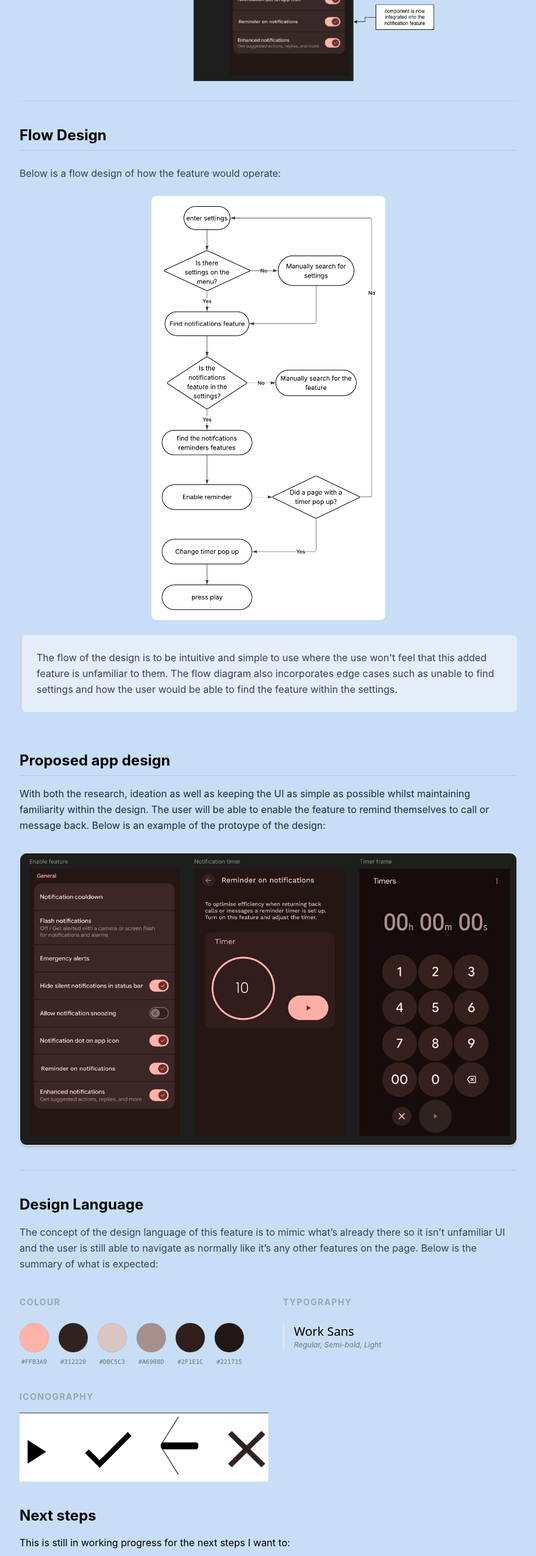
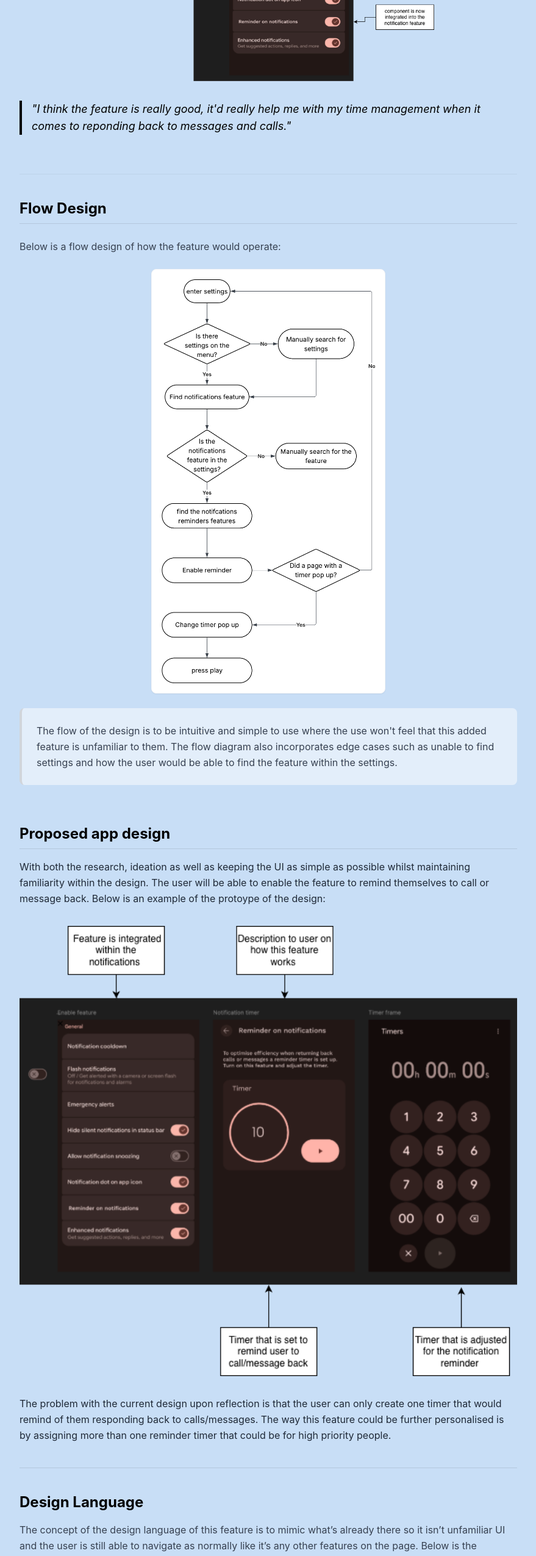
Before and after one commit to milajo2/portfolio, a React (Create React App) app: page /#/notification-reminder in a window 1280 px wide. Shown: the part 3128-5679 px from the top of the page at 61% size, without its empty margins (200-1079 px from the left). Built offline with nearby package versions, Linux system fonts and the light colour scheme.

Commit message:
update in notification reminder

```diff
--- a/src/components/NotificationReminder.tsx
+++ b/src/components/NotificationReminder.tsx
@@ -75,6 +75,9 @@ const NotificationReminder = () => {
               alt="Final iteration of design"
               className="w-2/3 h-auto object-contain mx-auto"
             />
+            <blockquote className="italic border-l-4 border-black pl-4 my-8 text-lg">
+              "{text.finaliterationQuote}"
+            </blockquote>
           </section>
         </div>
 
@@ -106,9 +109,10 @@ const NotificationReminder = () => {
             <img
               src={getAssetPath('images/notifications/figma-flow.png')}
               alt="Notification Prototype"
-              className="w-full h-auto rounded-xl shadow-md border border-gray-100"
+              className="w-full h-auto object-contain"
             />
           </div>
+          <p className="leading-relaxed text-gray-800">{text.proposedSummary}</p>
         </section>
 
         {/* Visual Identity Section */}
--- a/src/content/notifications.ts
+++ b/src/content/notifications.ts
@@ -2,7 +2,7 @@ export const NOTIFICATION_CONTENT = {
   introTitle: "Notification reminder",
   introBody: `Within this 24/7 digital age replying back to calls and messages is seen as a must. According to the BBC people have cited confusion and anxiety when people don't respond back as soon as possible. This can also be considered rude, these feelings could be misconstrued as the user on the other end could be unavailable to call or text back due to the circumstances that they are in.
 
-In most Android phones there currently isn't a feature where the user can able notifications after they receive a call or message that had been missed. This feature would allow the user to enable a reminder and choose a timer for when the notification to reply back or call back to. This feature should ultimately reduce feelings of anxiety, confusion and save the offending user from looking rude.`,
+In most Android phones there currently isn't a feature where the user can enable notifications after they receive a call or message that had been missed. This feature would allow the user to enable a reminder and choose a timer for when the notification to reply back or call back to. This feature should ultimately reduce feelings of anxiety, confusion and save the offending user from looking rude.`,
 
   challengeTitle: "Challenge",
   challengeBody: `Being an offender of this problem where failing to reply back to messages and calls this can lead to miscommunication and ultimately looking rude to the person on the receiving end.
@@ -53,12 +53,14 @@ Below are the summarised points:`,
   finalIterationBody: `This design concept allowed the design to be integrated within the settings under notifications. The positives of having this design over the previous iteration, is that the design couldn't be ignored. This design allowed the user to simply enable or disable the feature.
 
   Below is the final design:`,
+  finaliterationQuote: "I think the feature is really good, it'd really help me with my time management when it comes to reponding back to messages and calls.",
 
   flowDiagramIntro: "Below is a flow design of how the feature would operate:",
   flowDescription: `The flow of the design is to be intuitive and simple to use where the use won't feel that this added feature is unfamiliar to them. The flow diagram also incorporates edge cases such as unable to find settings and how the user would be able to find the feature within the settings.`,
 
   proposedAppTitle: "Proposed app design",
   proposedAppBody: "With both the research, ideation as well as keeping the UI as simple as possible whilst maintaining familiarity within the design. The user will be able to enable the feature to remind themselves to call or message back. Below is an example of the protoype of the design: ",
+  proposedSummary: "The problem with the current design upon reflection is that the user can only create one timer that would remind of them responding back to calls/messages. The way this feature could be further personalised is by assigning more than one reminder timer that could be for high priority people.",
 
   visualIdentity: {
     title: "Design Language",
```
Also changed, not shown: public/images/notifications/figma-flow.png.
